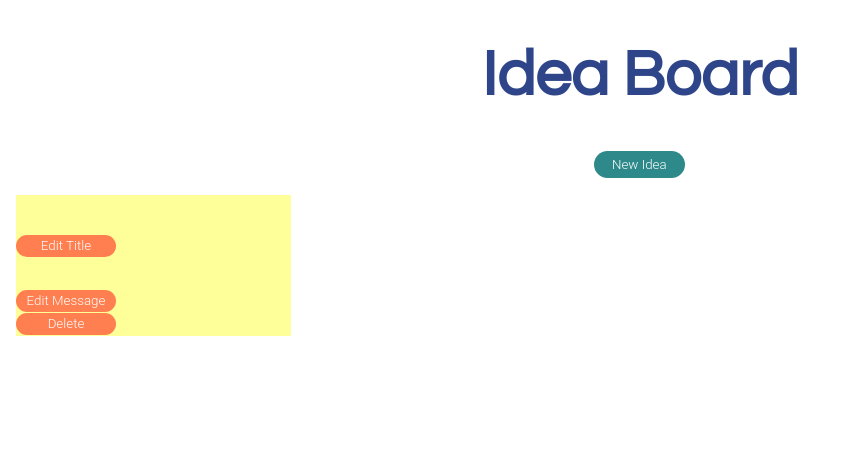
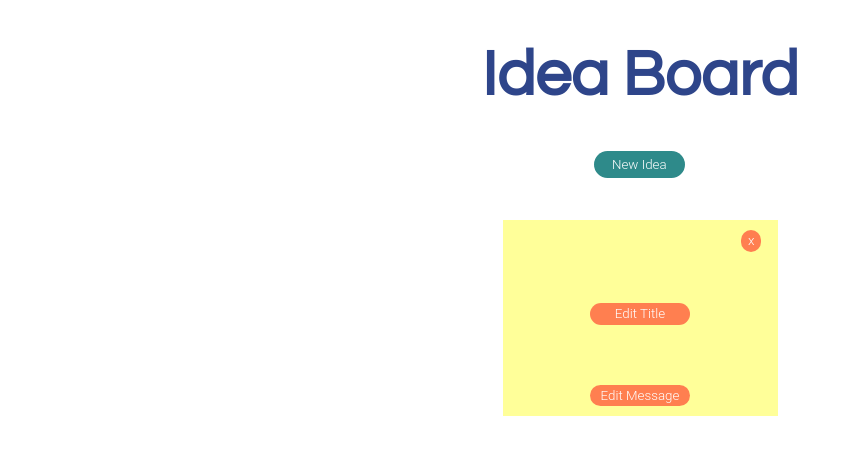
Before and after one commit to codeAdventureNow/Idea-Board-2.0, a React (Create React App) app: page / in a window 1280 px wide. Both pictures are taken after a click on the button "New Idea". Shown: the top 454 px of the page, without its empty margins (0-844 px from the left). Built offline with nearby package versions, Linux system fonts and the light colour scheme; a web font is replaced by a local one.

Commit message:
tile buttons centered, cards wrapping in rows

```diff
--- a/src/App.css
+++ b/src/App.css
@@ -26,6 +26,7 @@ font-family: 'Questrial', sans-serif;
   display: flex;
   flex-direction: row;
   justify-content: center;
+  margin-bottom: 25px;
 }
 
 button {
@@ -51,8 +52,10 @@ button:hover {
 
 .cardList {
   display: flex;
+  justify-content: center;
   flex-direction: row;
   flex-wrap: wrap;
+  gap: 2rem;
 }
 
 .card {
@@ -63,9 +66,15 @@ button:hover {
   heigth: 300px;
   margin: 1rem;
 }
+
 .tileTop {
   display: flex;
   flex-direction: column;
+  align-items: center;
+}
+
+input {
+  margin: 20px 15px;
 }
 
 .tileTitle {
@@ -91,4 +100,34 @@ button:hover {
   background: #ff7f50;
   width: 100px;
   padding: 0.1em 0.5em;
+  margin: 10px;
 }
+
+textarea {
+  margin: 10px;
+  width: 240px;
+  height: 100px;
+}
+
+.save-button {
+  margin-top: 10px;
+}
+
+.tileMessage {
+  margin: 20px 20px;
+}
+
+.delete-button {
+  background: #ff7f50;
+  margin-top: 10px;
+  width: 20px;
+  padding: 0.1em 0.1em;
+  text-align: center;
+}
+
+.delete-section {
+  display: flex;
+  flex-direction: row;
+  justify-content: flex-end;
+  margin-right: 15px;
+}
--- a/src/IdeaList.js
+++ b/src/IdeaList.js
@@ -1,11 +1,27 @@
 import { useState } from 'react';
 
+// export default function IdeaList({ ideas, onChangeIdea, onDeleteIdea }) {
+//   return ideas.map((idea) => (
+//     <div className='cardList' key={idea.id}>
+//       <Idea idea={idea} onChange={onChangeIdea} onDelete={onDeleteIdea} />
+
+//     </div>
+//   ));
+// }
+
 export default function IdeaList({ ideas, onChangeIdea, onDeleteIdea }) {
-  return ideas.map((idea) => (
-    <div className='cardList' key={idea.id}>
-      <Idea idea={idea} onChange={onChangeIdea} onDelete={onDeleteIdea} />
+  return (
+    <div className='cardList'>
+      {ideas.map((idea) => (
+        <Idea
+          key={idea.id}
+          idea={idea}
+          onChange={onChangeIdea}
+          onDelete={onDeleteIdea}
+        />
+      ))}
     </div>
-  ));
+  );
 }
 
 function Idea({ idea, onChange, onDelete }) {
@@ -27,7 +43,10 @@ function Idea({ idea, onChange, onDelete }) {
             });
           }}
         />
-        <button className='tileButton' onClick={() => setIsEditingTitle(false)}>
+        <button
+          className='tileButton save-button'
+          onClick={() => setIsEditingTitle(false)}
+        >
           Save Title
         </button>
       </div>
@@ -66,7 +85,7 @@ function Idea({ idea, onChange, onDelete }) {
   } else {
     messageContent = (
       <div className='tileTop'>
-        <p>{idea.message}</p>
+        <p className='tileMessage'>{idea.message}</p>
         <button
           className='tileButton'
           onClick={() => setIsEditingMessage(true)}
@@ -78,11 +97,15 @@ function Idea({ idea, onChange, onDelete }) {
   }
   return (
     <div className='card'>
-      {ideaTitle}
-      {messageContent}
-      <button className='tileButton' onClick={() => onDelete(idea.id)}>
-        Delete
-      </button>
+      <div className='delete-section'>
+        <button className='delete-button' onClick={() => onDelete(idea.id)}>
+          x
+        </button>
+      </div>
+      <div className='tileBottom'>
+        {ideaTitle}
+        {messageContent}
+      </div>
     </div>
   );
 }
```
